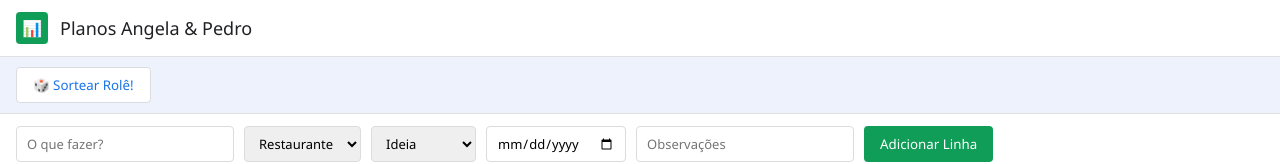
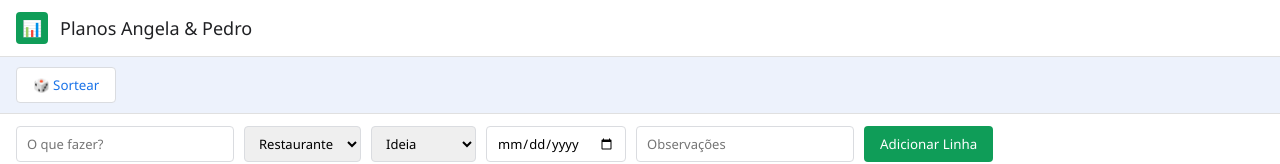
Before and after one commit to pvbp/nossosplanos, a plain HTML site: page index.html in a window 1280 px wide. Shown: the top 164 px of the page. Drawn offline with Linux system fonts and the light colour scheme; no server answers.

Commit message:
Update index.html

```diff
--- a/index.html
+++ b/index.html
@@ -87,7 +87,7 @@
   </header>
 
   <div class="toolbar">
-    <button class="btn btn-secondary" onclick="sortearRole()">🎲 Sortear Rolê!</button>
+    <button class="btn btn-secondary" onclick="sortearRole()">🎲 Sortear</button>
     <span id="suggestion"></span>
   </div>
 
```
